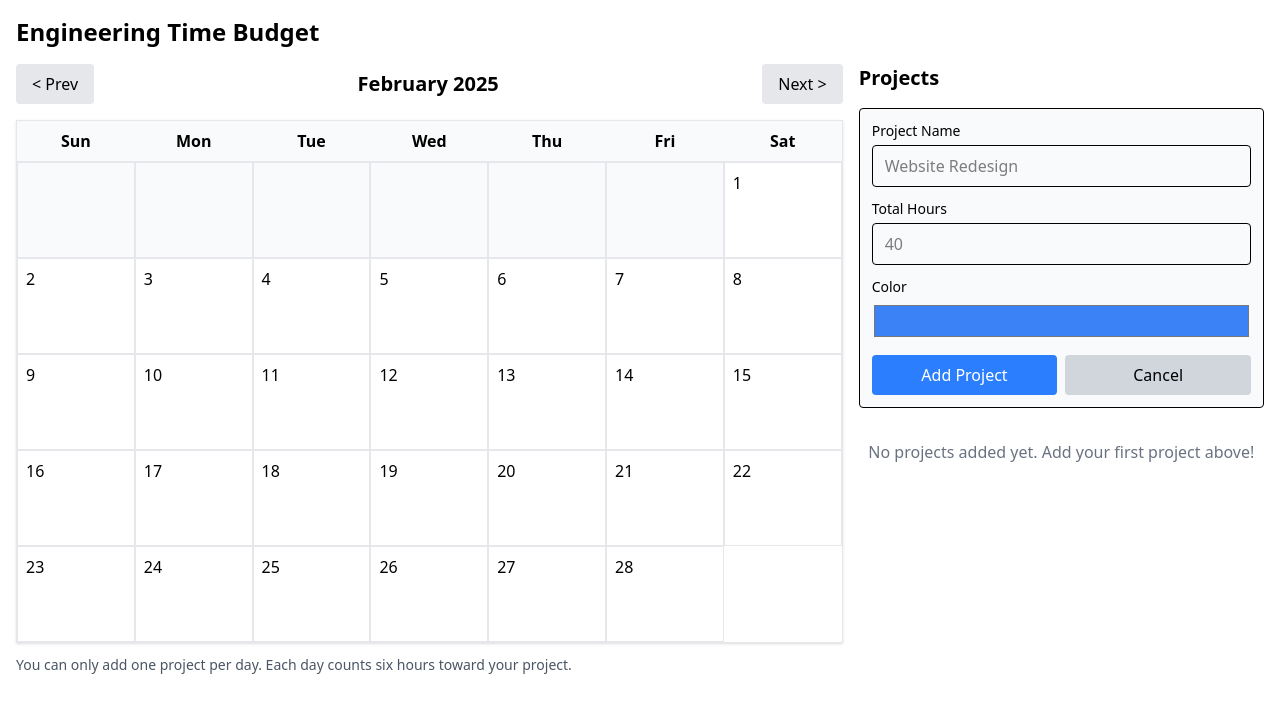
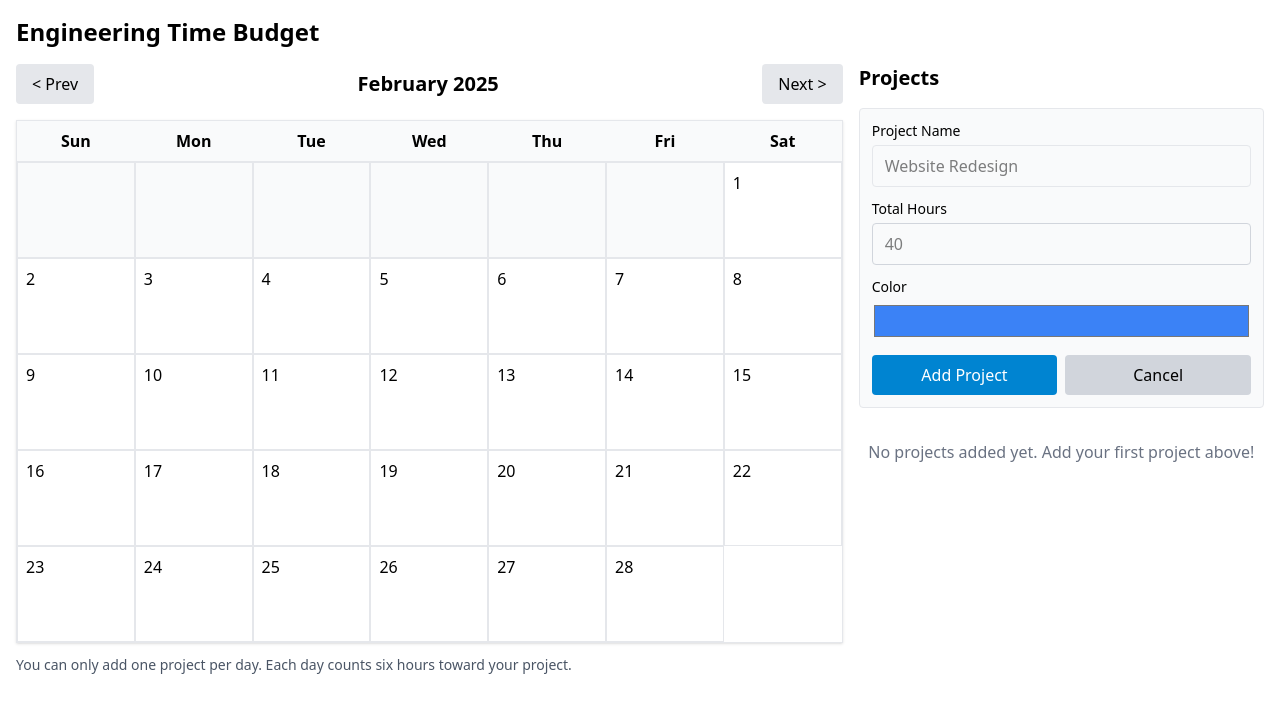
Before and after one commit to seafarer/engineering-budget, a React (Vite) app: page / in a window 1280 px wide. Both pictures are taken after a click on the button "Add New Project". Shown: the top 712 px of the page. Built offline with nearby package versions, Linux system fonts and the light colour scheme.

Commit message:
ring and button color

```diff
--- a/src/components/ProjectForm.tsx
+++ b/src/components/ProjectForm.tsx
@@ -41,7 +41,7 @@
           Add New Project
         </button>
       ) : (
-        <form onSubmit={handleSubmit} className="space-y-3 p-3 border rounded bg-gray-50">
+        <form onSubmit={handleSubmit} className="space-y-3 p-3 border border-gray-200 rounded bg-gray-50">
           <div>
             <label className="block text-sm font-medium mb-1">
               Project Name
@@ -50,7 +50,7 @@
               type="text"
               value={name}
               onChange={e => setName(e.target.value)}
-              className="w-full px-3 py-2 border rounded"
+              className="w-full px-3 py-2 border border-gray-200 rounded focus:outline-none focus:ring-1 focus:ring-sky-600"
               placeholder="Website Redesign"
             />
           </div>
@@ -64,7 +64,7 @@
               value={totalHours}
               onChange={e => setTotalHours(e.target.value)}
               min="1"
-              className="w-full px-3 py-2 border rounded"
+              className="w-full px-3 py-2 border border-gray-300 rounded focus:outline-none focus:ring-1 focus:ring-sky-600"
               placeholder="40"
             />
           </div>
@@ -84,7 +84,7 @@
           <div className="flex space-x-2">
             <button
               type="submit"
-              className="flex-1 py-2 bg-blue-500 text-white rounded hover:bg-blue-600"
+              className="flex-1 py-2 bg-sky-600 text-white rounded hover:bg-sky-700"
             >
               Add Project
             </button>
```
